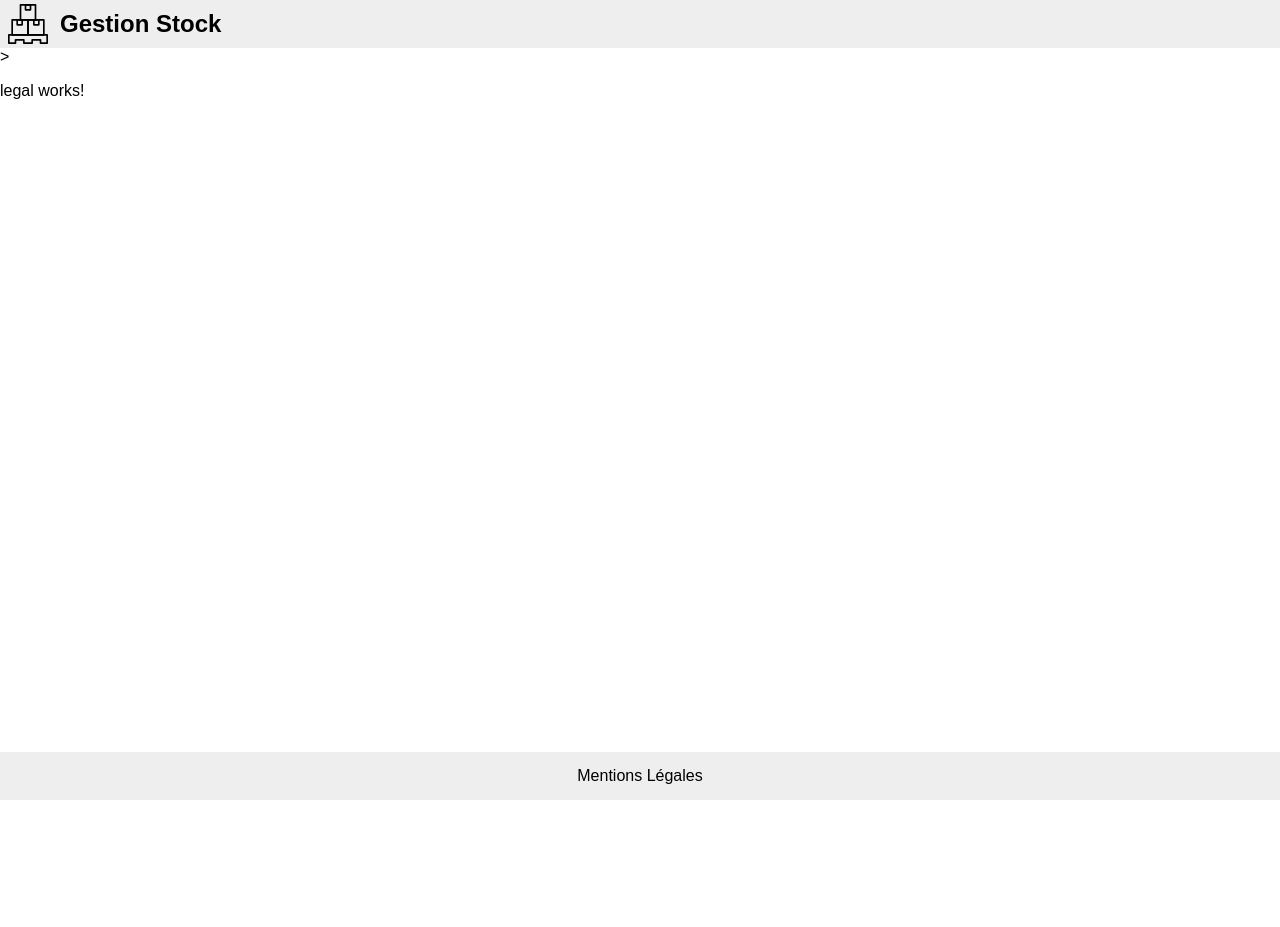
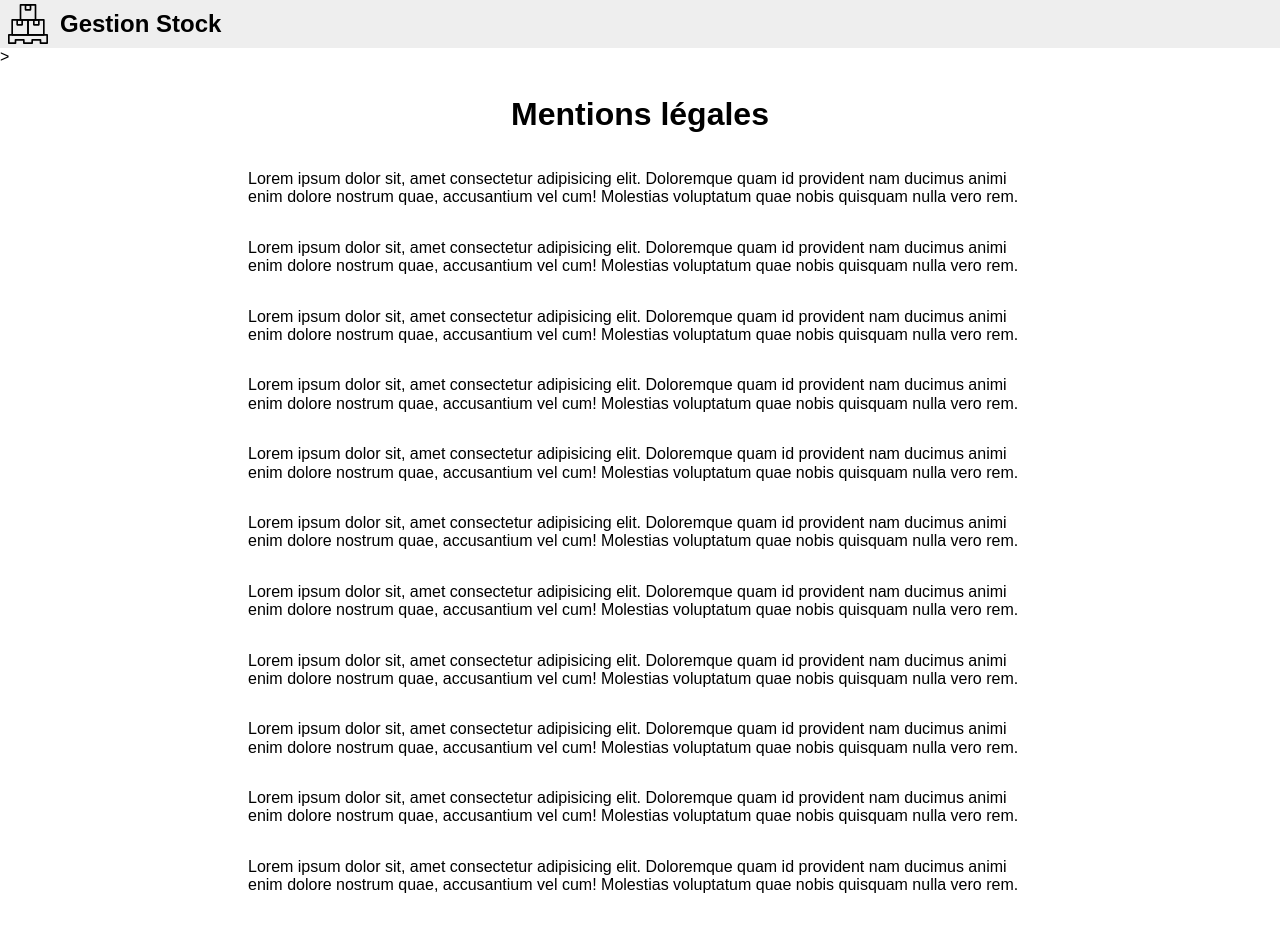
Before and after one commit to Sebastiensz/fuj-juin-2021, an Angular app in the folder front/: page /legal in a window 1280 px wide. Shown: the top 927 px of the page. Before the commit the page ends 800 px from the top, so only its background shows below. Built offline with nearby package versions, Linux system fonts and the light colour scheme.

Commit message:
dev: mockup ok

```diff
--- a/front/src/app/routes/legal/legal.component.html
+++ b/front/src/app/routes/legal/legal.component.html
@@ -1 +1,68 @@
-<p>legal works!</p>
+<main>
+  <h1>Mentions légales</h1>
+  <p>
+    Lorem ipsum dolor sit, amet consectetur adipisicing elit. Doloremque quam id
+    provident nam ducimus animi enim dolore nostrum quae, accusantium vel cum!
+    Molestias voluptatum quae nobis quisquam nulla vero rem.
+  </p>
+  <p>
+    Lorem ipsum dolor sit, amet consectetur adipisicing elit. Doloremque quam id
+    provident nam ducimus animi enim dolore nostrum quae, accusantium vel cum!
+    Molestias voluptatum quae nobis quisquam nulla vero rem.
+  </p>
+  <p>
+    Lorem ipsum dolor sit, amet consectetur adipisicing elit. Doloremque quam id
+    provident nam ducimus animi enim dolore nostrum quae, accusantium vel cum!
+    Molestias voluptatum quae nobis quisquam nulla vero rem.
+  </p>
+  <p>
+    Lorem ipsum dolor sit, amet consectetur adipisicing elit. Doloremque quam id
+    provident nam ducimus animi enim dolore nostrum quae, accusantium vel cum!
+    Molestias voluptatum quae nobis quisquam nulla vero rem.
+  </p>
+  <p>
+    Lorem ipsum dolor sit, amet consectetur adipisicing elit. Doloremque quam id
+    provident nam ducimus animi enim dolore nostrum quae, accusantium vel cum!
+    Molestias voluptatum quae nobis quisquam nulla vero rem.
+  </p>
+  <p>
+    Lorem ipsum dolor sit, amet consectetur adipisicing elit. Doloremque quam id
+    provident nam ducimus animi enim dolore nostrum quae, accusantium vel cum!
+    Molestias voluptatum quae nobis quisquam nulla vero rem.
+  </p>
+  <p>
+    Lorem ipsum dolor sit, amet consectetur adipisicing elit. Doloremque quam id
+    provident nam ducimus animi enim dolore nostrum quae, accusantium vel cum!
+    Molestias voluptatum quae nobis quisquam nulla vero rem.
+  </p>
+  <p>
+    Lorem ipsum dolor sit, amet consectetur adipisicing elit. Doloremque quam id
+    provident nam ducimus animi enim dolore nostrum quae, accusantium vel cum!
+    Molestias voluptatum quae nobis quisquam nulla vero rem.
+  </p>
+  <p>
+    Lorem ipsum dolor sit, amet consectetur adipisicing elit. Doloremque quam id
+    provident nam ducimus animi enim dolore nostrum quae, accusantium vel cum!
+    Molestias voluptatum quae nobis quisquam nulla vero rem.
+  </p>
+  <p>
+    Lorem ipsum dolor sit, amet consectetur adipisicing elit. Doloremque quam id
+    provident nam ducimus animi enim dolore nostrum quae, accusantium vel cum!
+    Molestias voluptatum quae nobis quisquam nulla vero rem.
+  </p>
+  <p>
+    Lorem ipsum dolor sit, amet consectetur adipisicing elit. Doloremque quam id
+    provident nam ducimus animi enim dolore nostrum quae, accusantium vel cum!
+    Molestias voluptatum quae nobis quisquam nulla vero rem.
+  </p>
+  <p>
+    Lorem ipsum dolor sit, amet consectetur adipisicing elit. Doloremque quam id
+    provident nam ducimus animi enim dolore nostrum quae, accusantium vel cum!
+    Molestias voluptatum quae nobis quisquam nulla vero rem.
+  </p>
+  <p>
+    Lorem ipsum dolor sit, amet consectetur adipisicing elit. Doloremque quam id
+    provident nam ducimus animi enim dolore nostrum quae, accusantium vel cum!
+    Molestias voluptatum quae nobis quisquam nulla vero rem.
+  </p>
+</main>
--- a/front/src/styles.scss
+++ b/front/src/styles.scss
@@ -16,6 +16,11 @@ main {
   display: flex;
   flex-flow: column;
   align-items: center;
+  padding: 0.5em;
+
+  width: 100%;
+  max-width: 50em;
+  margin: 0 auto;
 }
 
 h1 {
```
